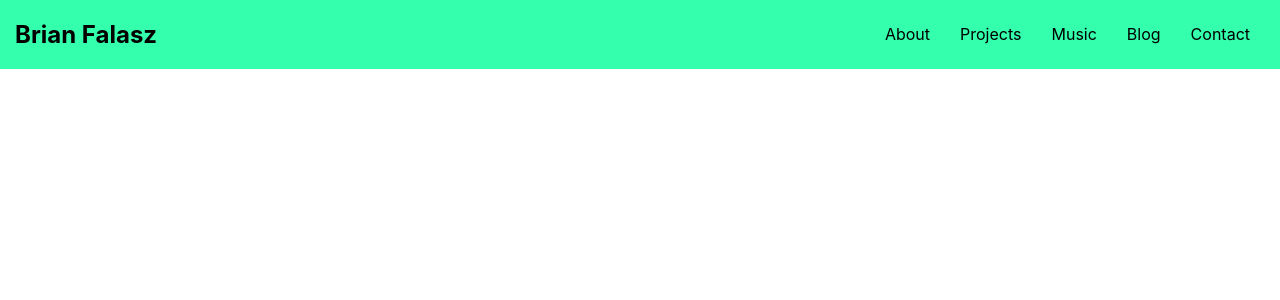
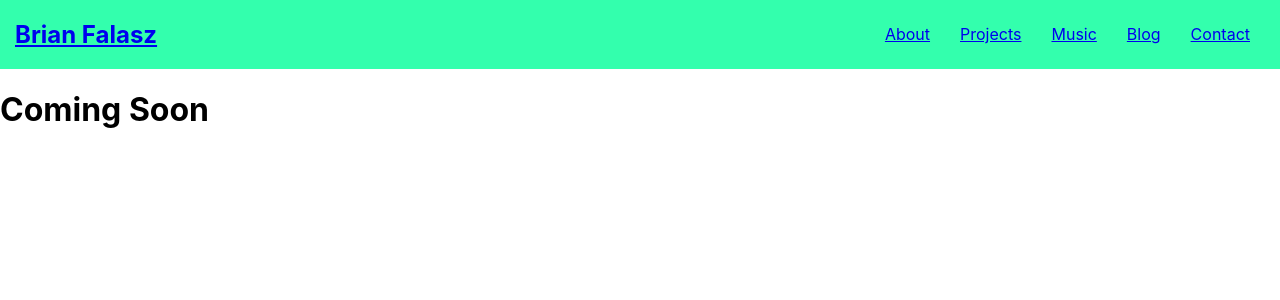
Before and after one commit to BriGuy520/my-website, a React (Create React App) app: page /blog in a window 1280 px wide. Shown: the top 300 px of the page. Built offline with nearby package versions, Linux system fonts and the light colour scheme.

Commit message:
added links to all of my navigation elements.

```diff
--- a/src/App.js
+++ b/src/App.js
@@ -3,6 +3,10 @@ import { BrowserRouter, Route } from 'react-router-dom';
 import Navbar from './components/Navbar';
 import Home from './components/Home';
 import About from './components/About';
+import Projects from './components/Projects';
+import Music from './components/Music';
+import Blog from './components/Blog';
+import Contact from './components/Contact';
 import './App.css';
 
 const App = () => {
@@ -13,6 +17,10 @@ const App = () => {
             <Navbar />
             <Route path="/" exact component={Home} />
             <Route path="/about" exact component={About} />
+            <Route path="/projects" exact component={Projects} />
+            <Route path="/music" exact component={Music} />
+            <Route path="/blog" exact component={Blog} />
+            <Route path="/contact" exact component={Contact} />
           </div>
         </BrowserRouter>
       </div>
--- /dev/null
+++ b/src/components/Blog.js
@@ -0,0 +1,7 @@
+import React from 'react';
+
+const Blog = () => {
+  return <h1>Coming Soon</h1>
+}
+
+export default Blog;
--- /dev/null
+++ b/src/components/Contact.js
@@ -0,0 +1,9 @@
+import React from 'react';
+
+const Contact = () => {
+  return (
+    <div>Contact</div>
+  )
+}
+
+export default Contact;
--- /dev/null
+++ b/src/components/Music.js
@@ -0,0 +1,9 @@
+import React from 'react';
+
+const Music = () => {
+  return (
+    <div>Music</div>
+  )
+}
+
+export default Music;
--- a/src/components/Navbar.js
+++ b/src/components/Navbar.js
@@ -1,4 +1,5 @@
 import React, { Component } from 'react';
+import { Link } from 'react-router-dom';
 import'../styles/Navbar.css';
 
 
@@ -6,13 +7,13 @@ class Navbar extends Component {
   render(){
     return (
       <header>
-        <h2>Brian Falasz</h2>
+        <h2><Link to="/">Brian Falasz</Link></h2>
         <nav className="navbar">
-          <li>About</li>
-          <li>Projects</li>
-          <li>Music</li>
-          <li>Blog</li>
-          <li>Contact</li>
+          <li><Link to="/about">About</Link></li>
+          <li><Link to="/projects">Projects</Link></li>
+          <li><Link to="/music">Music</Link></li>
+          <li><Link to="/blog">Blog</Link></li>
+          <li><Link to="/contact">Contact</Link></li>
         </nav>
       </header>
     );
--- /dev/null
+++ b/src/components/Projects.js
@@ -0,0 +1,9 @@
+import React from 'react';
+
+const Projects = () => {
+  return (
+    <div>Projects</div>
+  )
+}
+
+export default Projects;
```
